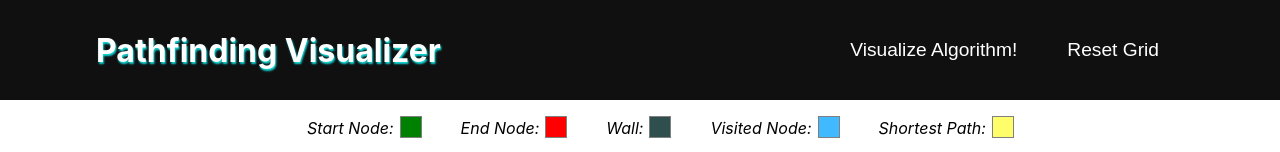
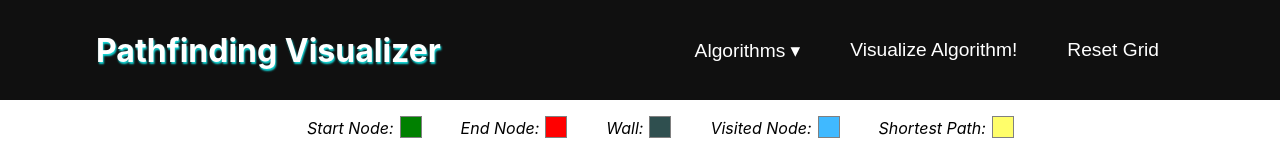
Before and after one commit to rhill17/pathfinding-visualizer, a React (Create React App) app: page / in a window 1280 px wide. Shown: the top 152 px of the page. Built offline with nearby package versions, Linux system fonts and the light colour scheme.

Commit message:
added algorithms dropdown menu, not functional yet

```diff
--- a/src/PathfindingVisualizer/PathfindingVisualizer.css
+++ b/src/PathfindingVisualizer/PathfindingVisualizer.css
@@ -1,6 +1,9 @@
 .grid {
     margin: 0 auto;
 }
+
+
+
 
 .header {
     width: 100%;
@@ -30,40 +33,85 @@
     text-shadow: 1px 2px 2px rgb(19, 219, 219);
 }
 
-.options {
-    display: table;
+
+
+
+ul {
+    list-style-type: none;
+    margin: 0;
+    padding: 0;
+    overflow: hidden;
+    background-color: transparent;
     float: right;
     height: 100%;
-    vertical-align: middle;
-    color: white;
-}
+  }
 
-.options button {
-    display: table-cell;
+  li {
+    float: left;
     height: 100%;
+  }
+
+  li button, .dropbtn {
+    display: inline-block;
+    text-align: center;
+    padding-left: 25px;
+    padding-right: 25px;
+    text-decoration: none;
     border: none;
     background-color: transparent;
     color: white;
     outline: none;
     cursor: pointer;
     overflow: hidden;
-    vertical-align: middle;
     font-size: larger;
-    padding-right: 25px;
-    padding-left: 25px;
-}
+    height: 100%;
+  }
 
-.options button:hover {
+  li button:hover, .dropdown:hover .dropbtn {
     background-color: #222121;
-}
+  }
 
-.table_of_contents {
+  li.dropdown {
+    display: inline-block;
+  }
+
+  .dropdown-content {
+    display: none;
+    position: absolute;
+    background-color: #8d8d8d;
+    min-width: 162px;
+    z-index: 1;
+    box-shadow: 0px 8px 16px 2px rgb(0,0,0,0.75);
+  }
+
+  .dropdown-content button {
+    color: white;
+    padding: 12px 16px;
+    text-decoration: none;
+    display: block;
+    margin-left: auto;
+    margin-right: auto;
+    width: 100%;
+    font-size: medium;
+  }
+
+  .dropdown-content button:hover {
+      background-color: #808080;
+    }
+
+  .dropdown:hover .dropdown-content {
+    display: block;
+  }
+
+
+
+
+  .table_of_contents {
     width: 60%;
     height: 55px;
     margin: 0 auto;
     display: block;
 }
-
 
 .key {
     display: table;
--- a/src/PathfindingVisualizer/PathfindingVisualizer.jsx
+++ b/src/PathfindingVisualizer/PathfindingVisualizer.jsx
@@ -197,7 +197,6 @@ export default class PathfindingVisualizer extends Component {
 
     render() {
         const {grid, mouseIsPressed} = this.state;
-
         return (
             <>
                 <div className="header">
@@ -205,14 +204,17 @@ export default class PathfindingVisualizer extends Component {
                         <div className="title">
                             <h1> Pathfinding Visualizer</h1>
                         </div>
-                        <div className="options">
-                            <button onClick={() => this.runDijkstras()}>
-                                Visualize Algorithm!
-                            </button>
-                            <button onClick={() => this.resetGrid()}>
-                                Reset Grid
-                            </button>
-                        </div>
+                        <ul>
+                            <li className='dropdown'>
+                                <button className='dropbtn'> Algorithms &#9662; </button>
+                                <div className='dropdown-content'>
+                                    <button> Dijkstra's </button>
+                                    <button> DFS </button>
+                                </div>
+                            </li>
+                            <li><button onClick={() => this.runDijkstras()}> Visualize Algorithm! </button></li>
+                            <li><button onClick={() => this.resetGrid()}> Reset Grid </button></li>
+                        </ul>
                     </div>
                 </div>
                 <div className="table_of_contents">
```
